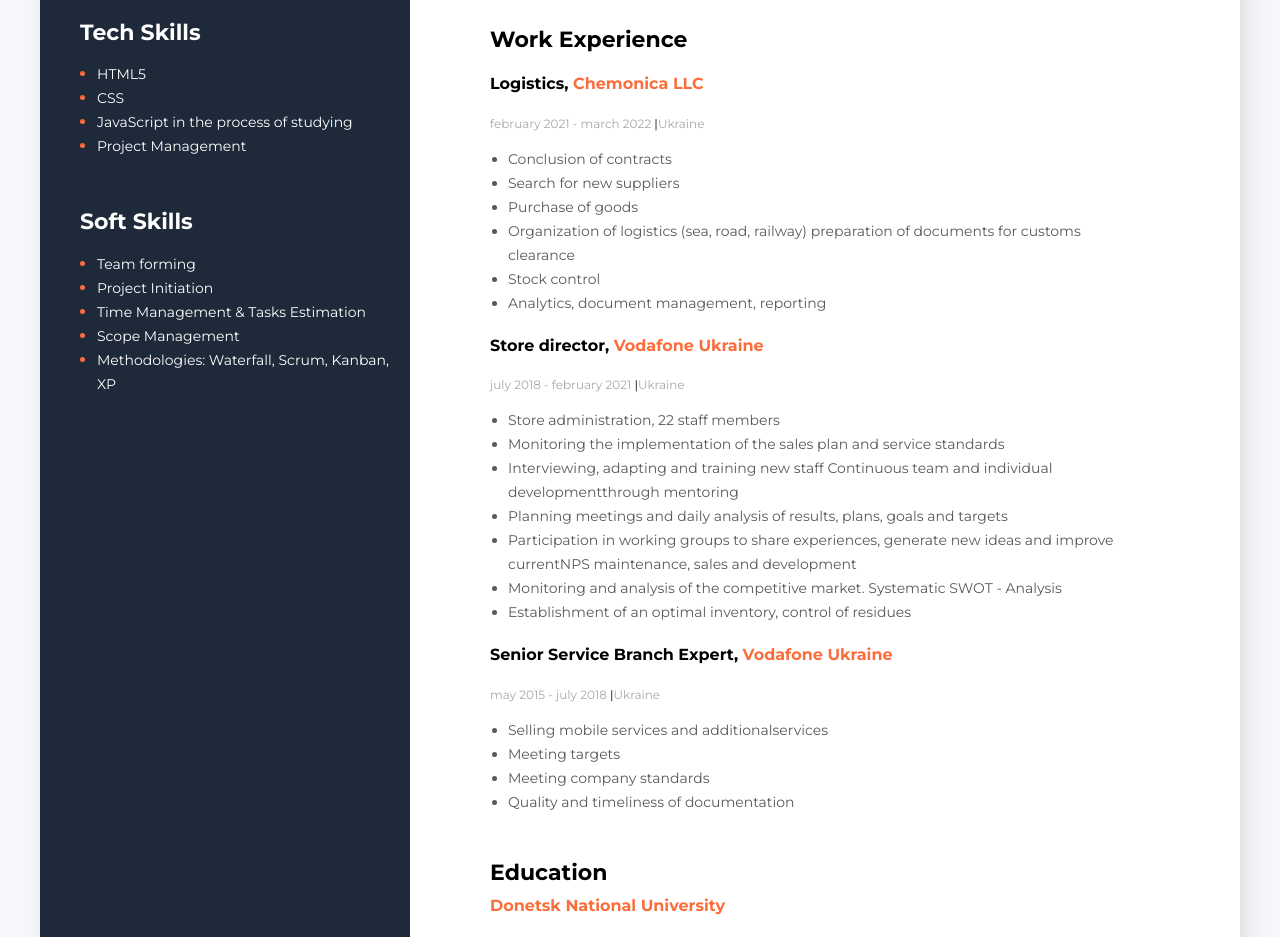
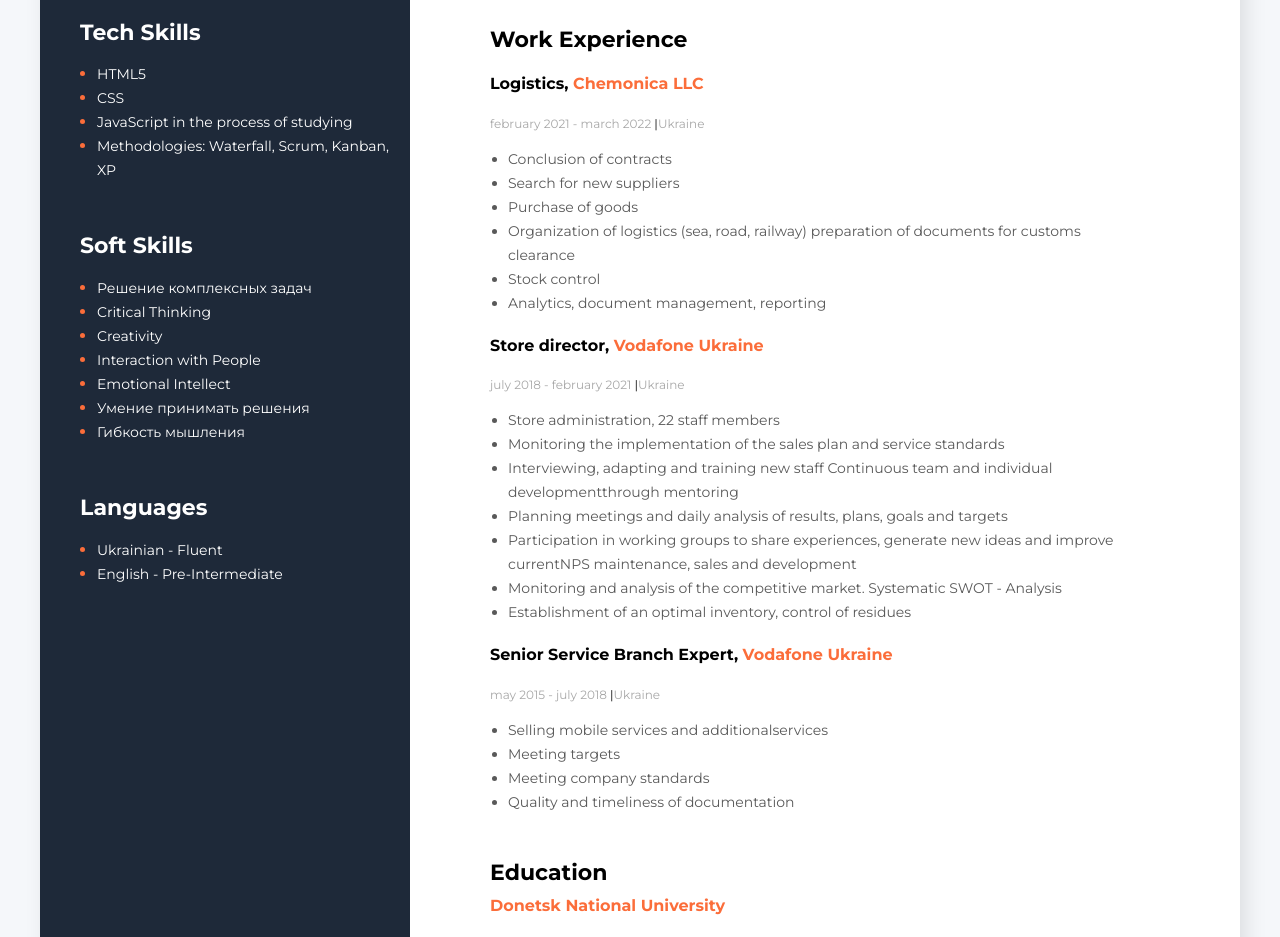
Before and after one commit to maxim-kovalenko2222/resume, a plain HTML site: page index.html in a window 1280 px wide. Shown: the part 780-1717 px from the top of the page. Drawn offline with Linux system fonts and the light colour scheme.

Commit message:
add language

```diff
--- a/index.html
+++ b/index.html
@@ -239,8 +239,8 @@
             <li class="Tech-Skills-item">
               <span class="Tech-Skills-item-text">JavaScript in the process of studying</span>
             </li>
-            <li class="Tech-Skills-item">
-              <span class="Tech-Skills-item-text">Project Management</span>
+            <li class="Soft-Skills-item">
+              <span class="Soft-Skills-item-text">Methodologies: Waterfall, Scrum, Kanban, XP</span>
             </li>
           </ul>
         </div>
@@ -251,26 +251,46 @@
           </h3>
           <ul class="Soft-Skills-List">
             <li class="Soft-Skills-item">
-              <span class="Soft-Skills-item-text">Team forming</span>
+              <span class="Soft-Skills-item-text">Решение комплексных задач</span>
             </li>
             <li class="Soft-Skills-item">
-              <span class="Soft-Skills-item-text">Project Initiation</span>
+              <span class="Soft-Skills-item-text">Critical Thinking</span>
             </li>
             <li class="Soft-Skills-item">
               <span class="Soft-Skills-item-text"
-                >Time Management & Tasks Estimation</span
+                >Creativity</span
               >
             </li>
             <li class="Soft-Skills-item">
-              <span class="Soft-Skills-item-text">Scope Management</span>
+              <span class="Soft-Skills-item-text">Interaction with People</span>
             </li>
             <li class="Soft-Skills-item">
-              <span class="Soft-Skills-item-text"
-                >Methodologies: Waterfall, Scrum, Kanban, XP</span
-              >
+              <span class="Soft-Skills-item-text">Emotional Intellect</span>
+            </li>
+            <li class="Soft-Skills-item">
+              <span class="Soft-Skills-item-text">Умение принимать решения</span>
+            </li>
+            <li class="Soft-Skills-item">
+              <span class="Soft-Skills-item-text">Гибкость мышления</span>
             </li>
           </ul>
         </div>
+
+        <!-- LANGUAGES -->
+
+      <div class="Soft-Skills-section">
+        <h3 class="sidebar-title">
+          <span class="Soft-Skills-item-text"></span>Languages
+        </h3>
+        <ul class="Soft-Skills-List">
+          <li class="Soft-Skills-item">
+            <span class="Soft-Skills-item-text">Ukrainian - Fluent</span>
+          </li>
+          <li class="Soft-Skills-item">
+            <span class="Soft-Skills-item-text">English - Pre-Intermediate</span>
+          </li>
+        </ul>
+      </div>
       </aside>
     </div>
   </body>
```
